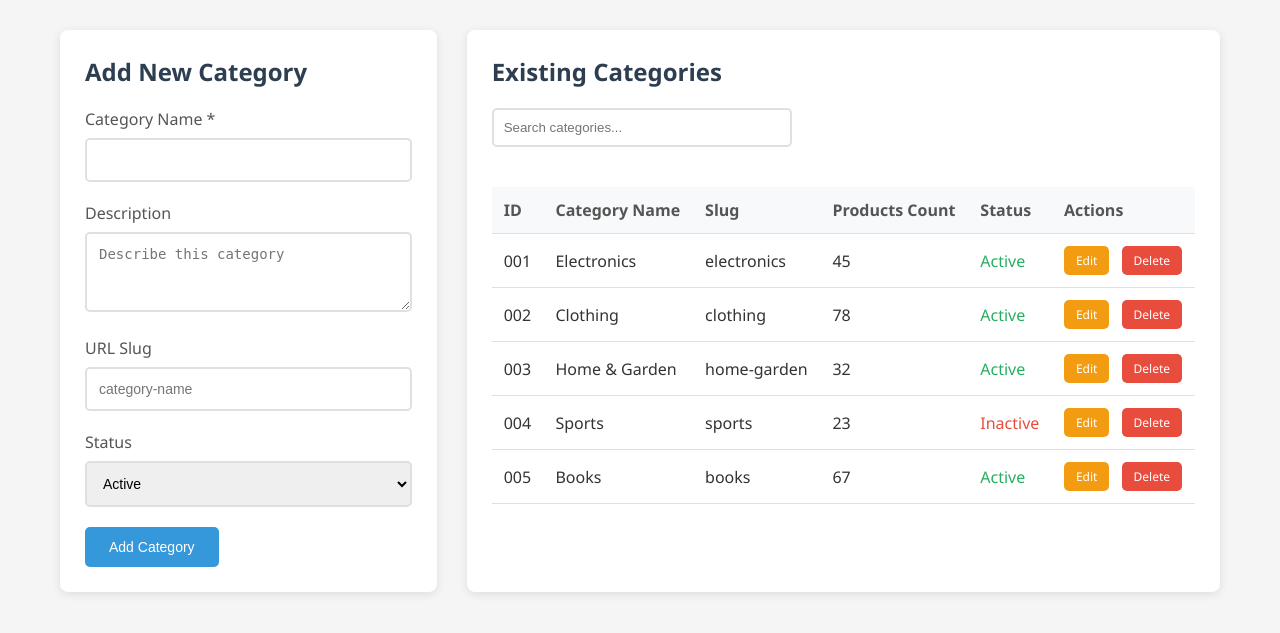
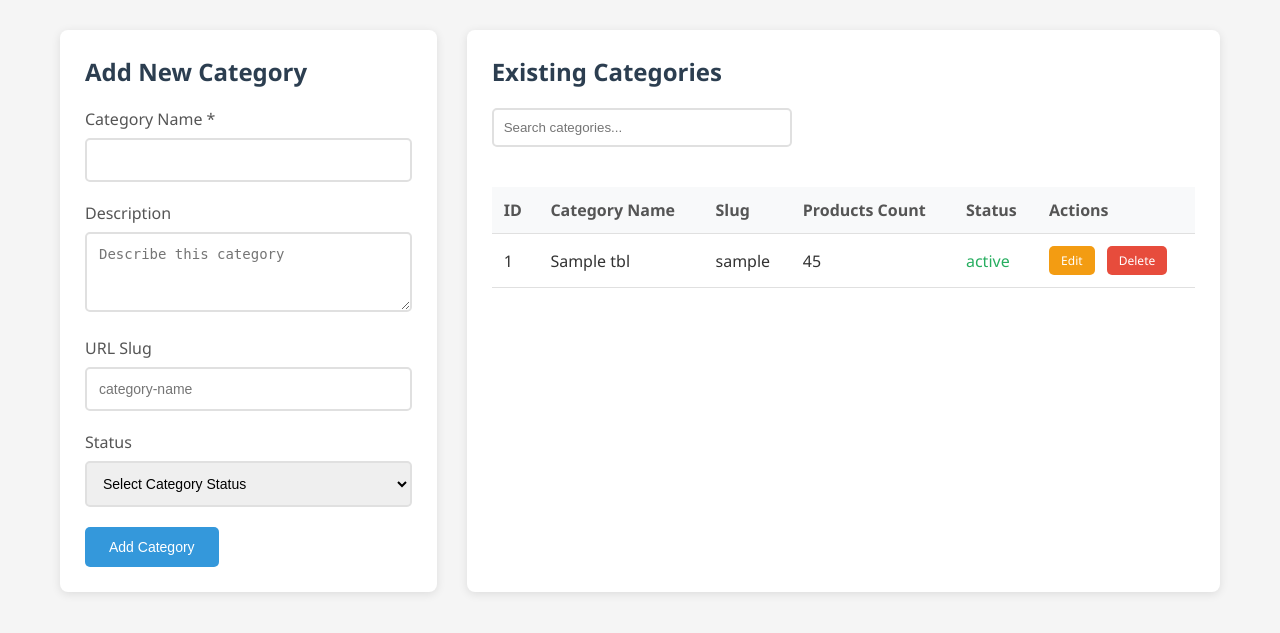
Before and after one commit to humayuu/PHP-Form, a PHP site: page /categories.php in a window 1280 px wide. Shown: the part 125-758 px from the top of the page. Run offline with PHP 8.4, Linux system fonts and the light colour scheme; tables that the repository leaves empty or names only in its code hold one stand-in row (values such as "Sample post").

Commit message:
add category CRUD

```diff
--- a/categories.php
+++ b/categories.php
@@ -1,11 +1,102 @@
+<?php
+require 'config.php';
+session_start();
+
+// Generate CSRF Token
+if (empty($_SESSION['csrf_token'])) {
+    $_SESSION['csrf_token'] = bin2hex(random_bytes(32));
+}
+
+
+// For new Record Insert in database
+if ($_SERVER['REQUEST_METHOD'] === "POST" && isset($_POST['isSubmitted'])) {
+    if (!hash_equals($_SESSION['csrf_token'], $_POST['csrf_token'])) {
+        header("Location: " . basename(__FILE__) . "?csrfError=1");
+        exit;
+    }
+
+    $categoryName = trim(filter_var($_POST['category_name'], FILTER_SANITIZE_FULL_SPECIAL_CHARS));
+    $categoryDescription = trim(filter_var($_POST['category_description'], FILTER_SANITIZE_FULL_SPECIAL_CHARS));
+    $categorySlug = trim(filter_var($_POST['category_slug'], FILTER_SANITIZE_FULL_SPECIAL_CHARS));
+    $categoryStatus = trim(filter_var($_POST['category_status'], FILTER_SANITIZE_FULL_SPECIAL_CHARS));
+
+    if (empty($categoryName) || empty($categoryDescription) || $categoryStatus === 'Select Category Status') {
+        header("Location: categories.php?inputError=1");
+        exit;
+    }
+
+    try {
+
+        $conn->beginTransaction();
+
+        $stmt = $conn->prepare("INSERT INTO category_tbl (category_name, category_description, category_slug, category_status) VALUES (:cname, :cdescp, :cslug, :cstatus)");
+        $stmt->bindParam(":cname", $categoryName);
+        $stmt->bindParam(":cdescp", $categoryDescription);
+        $stmt->bindParam(":cslug", $categorySlug);
+        $stmt->bindParam(":cstatus", $categoryStatus);
+        $result = $stmt->execute();
+
+        if ($result) {
+            $conn->commit();
+            header("Location: categories.php?success=1");
+            exit;
+        }
+    } catch (PDOException $e) {
+        $conn->rollBack();
+        error_log("Add Category error in " . __FILE__ . "on" . __LINE__ . $e->getMessage());
+    }
+}
+
+
+// For Delete Record
+if (isset($_GET['id'])) {
+    $id = trim(filter_var($_GET['id'], FILTER_VALIDATE_INT));
+    if ($id === false || $id === null) {
+        header('Location: categories.php?deleteError=invalid_id');
+        exit;
+    }
+    try {
+        $conn->beginTransaction();
+
+        $query = $conn->prepare("DELETE FROM category_tbl WHERE id = :id");
+        $query->bindParam(":id", $id);
+        $result = $query->execute();
+
+        if ($result) {
+            $conn->commit();
+            header("Location: categories.php?deleteSuccess=1");
+            exit;
+        }
+    } catch (PDOException $e) {
+        if ($conn->inTransaction()) {
+            $conn->rollBack();
+        }
+        error_log("Category Delete error in " . __FILE__ . "on" . __LINE__ . $e->getMessage());
+    }
+}
+
+
+// Fetch all data for category table to show
+try {
+
+    $sql = $conn->prepare("SELECT * FROM category_tbl ORDER BY category_name");
+    $sql->execute();
+    $categories = $sql->fetchAll(PDO::FETCH_ASSOC);
+} catch (PDOException $e) {
+    error_log("Category Fetch Error in " . __FILE__ . "on" . __LINE__ . $e->getMessage());
+}
+
+?>
 <!DOCTYPE html>
 <html lang="en">
+
 <head>
     <meta charset="UTF-8">
     <meta name="viewport" content="width=device-width, initial-scale=1.0">
     <title>Categories Management</title>
     <link rel="stylesheet" href="./assets/category.css">
 </head>
+
 <body>
     <div class="container">
         <div class="header">
@@ -19,38 +110,55 @@
         <div class="content-wrapper">
             <div class="form-section">
                 <h2>Add New Category</h2>
-                <form>
+                <?php
+                if (isset($_GET['csrfError']) && $_GET['csrfError'] == 1) {
+                    echo '<div class="error">CSRF Token Error.</div>';
+                } elseif (isset($_GET['inputError']) && $_GET['inputError'] == 1) {
+                    echo '<div class="error">All Fields are Required.</div>';
+                } elseif (isset($_GET['deleteSuccess']) && $_GET['deleteSuccess'] == 1) {
+                    echo '<div class="success">Category Deleted Successfully.</div>';
+                } elseif (isset($_GET['update']) && $_GET['update'] == 1) {
+                    echo '<div class="warning">Category Updated Successfully.</div>';
+                } elseif (isset($_GET['success']) && $_GET['success'] == 1) {
+                    echo '<div class="success">Category Add Successfully.</div>';
+                }
+                ?>
+
+                <form method="post" action="<?= basename(__FILE__) ?>">
+                    <input type="hidden" name="csrf_token" value="<?= $_SESSION['csrf_token'] ?>">
                     <div class="form-group">
                         <label for="category-name">Category Name *</label>
-                        <input type="text" id="category-name" name="category-name" required>
+                        <input type="text" id="category-name" name="category_name">
                     </div>
 
                     <div class="form-group">
                         <label for="category-description">Description</label>
-                        <textarea id="category-description" name="category-description" placeholder="Describe this category"></textarea>
+                        <textarea id="category-description" name="category_description" placeholder="Describe this category"></textarea>
                     </div>
 
                     <div class="form-group">
                         <label for="category-slug">URL Slug</label>
-                        <input type="text" id="category-slug" name="category-slug" placeholder="category-name">
+                        <input type="text" id="category-slug" name="category_slug" placeholder="category-name">
                     </div>
 
                     <div class="form-group">
                         <label for="category-status">Status</label>
-                        <select id="category-status" name="category-status">
+                        <select id="category-status" name="category_status">
+                            <option value="" selected disabled>Select Category Status</option>
                             <option value="active">Active</option>
                             <option value="inactive">Inactive</option>
                         </select>
                     </div>
 
-                    <button type="submit" class="btn btn-primary">Add Category</button>
+                    <button type="submit" name="isSubmitted" class="btn btn-primary">Add Category</button>
                 </form>
+
             </div>
 
             <div class="table-section">
                 <h2>Existing Categories</h2>
                 <input type="text" class="search-box" placeholder="Search categories...">
-
+                <?php if ($categories): ?>
                     <table class="table">
                         <thead>
                             <tr>
@@ -63,65 +171,32 @@
                             </tr>
                         </thead>
                         <tbody>
+                            <?php
+                            $sl = 1;
+                            foreach ($categories as $category): ?>
                                 <tr>
-                            <td>001</td>
-                            <td>Electronics</td>
-                            <td>electronics</td>
+                                    <td><?= $sl++ ?></td>
+                                    <td><?= $category['category_name'] ?></td>
+                                    <td><?= $category['category_slug'] ?></td>
                                     <td>45</td>
-                            <td><span class="status-active">Active</span></td>
+                                    <td><span class="status-active"><?= $category['category_status'] ?></span></td>
                                     <td>
-                                <a href="#" class="btn btn-edit">Edit</a>
-                                <a href="#" class="btn btn-danger">Delete</a>
+                                        <a href="category_edit.php?id=<?= $category['id'] ?>" class="btn btn-edit">Edit</a>
+                                        <a href="<?= basename(__FILE__) . "?id=" . $category['id'] ?>" onclick="return confirm('Are you sure?')" class="btn btn-danger">Delete</a>
                                     </td>
                                 </tr>
-                        <tr>
-                            <td>002</td>
-                            <td>Clothing</td>
-                            <td>clothing</td>
-                            <td>78</td>
-                            <td><span class="status-active">Active</span></td>
-                            <td>
-                                <a href="#" class="btn btn-edit">Edit</a>
-                                <a href="#" class="btn btn-danger">Delete</a>
-                            </td>
-                        </tr>
-                        <tr>
-                            <td>003</td>
-                            <td>Home & Garden</td>
-                            <td>home-garden</td>
-                            <td>32</td>
-                            <td><span class="status-active">Active</span></td>
-                            <td>
-                                <a href="#" class="btn btn-edit">Edit</a>
-                                <a href="#" class="btn btn-danger">Delete</a>
-                            </td>
-                        </tr>
-                        <tr>
-                            <td>004</td>
-                            <td>Sports</td>
-                            <td>sports</td>
-                            <td>23</td>
-                            <td><span class="status-inactive">Inactive</span></td>
-                            <td>
-                                <a href="#" class="btn btn-edit">Edit</a>
-                                <a href="#" class="btn btn-danger">Delete</a>
-                            </td>
-                        </tr>
-                        <tr>
-                            <td>005</td>
-                            <td>Books</td>
-                            <td>books</td>
-                            <td>67</td>
-                            <td><span class="status-active">Active</span></td>
-                            <td>
-                                <a href="#" class="btn btn-edit">Edit</a>
-                                <a href="#" class="btn btn-danger">Delete</a>
-                            </td>
-                        </tr>
+                            <?php endforeach; ?>
+                            <?php ?>
                         </tbody>
                     </table>
+                <?php else: ?>
+                    <div class="info">No Brand Record Found!</div>
+
+                <?php endif; ?>
             </div>
         </div>
     </div>
 </body>
+
 </html>
+<?php $conn = null; ?>
```
Also changed, not shown: brands.php (+20 -6 lines), category_edit.php (added, +148 -0 lines). Lines whose indentation alone changed are shown as unchanged.
